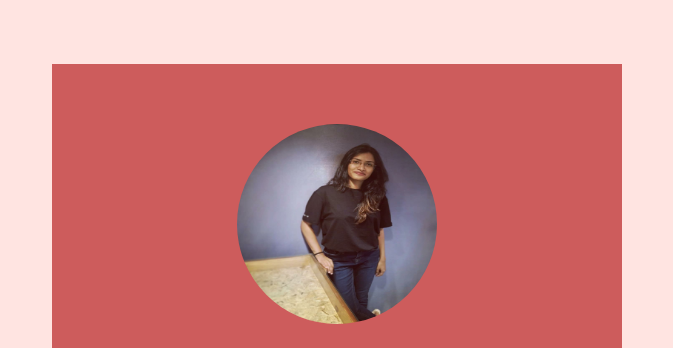
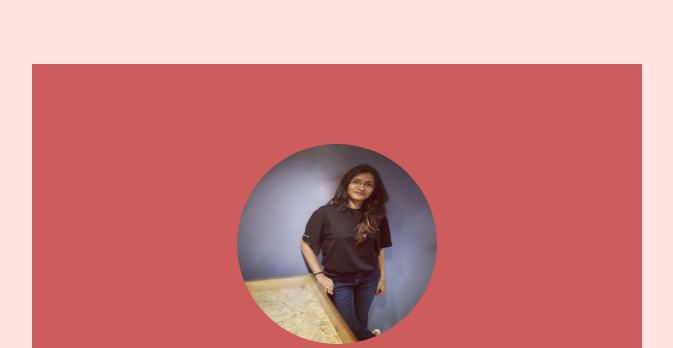
Before and after one commit to 12rashic/12rashic.github.io, a plain HTML site: page index.html in a window 1280 px wide. Shown: the top 348 px of the page, without its empty margins (303-976 px from the left). Drawn offline with Linux system fonts and the light colour scheme.

Commit message:
Update style.css

```diff
--- a/style.css
+++ b/style.css
@@ -7,12 +7,12 @@ background-color: #FFE4E1;
 .box {
 width : 450px;
 background :rgba(0,0,0,0.4);
-padding:60px;
+padding:80px;
 text-align: center;
 margin: auto;
 margin-top :5%;
 color : black;
-font-family : "Century Gothic" , sans-serif;
+font-family :"Arial" , sans-serif;
 background-color :#CD5C5C;
 }
 
@@ -76,16 +76,19 @@ color : black;
 font-family : "Century Gothic" , sans-serif;
 background-color :#BC8F8F;
 }
-
+.box-img h1{
+animation-delay:3s;
+}
 
 
 
 .box-img{
+ animation-delay:2s;
 
 border-radius :50%;
 width :200px;
 height :200px;
-}
+}s
 
 
 .box h1{
```
